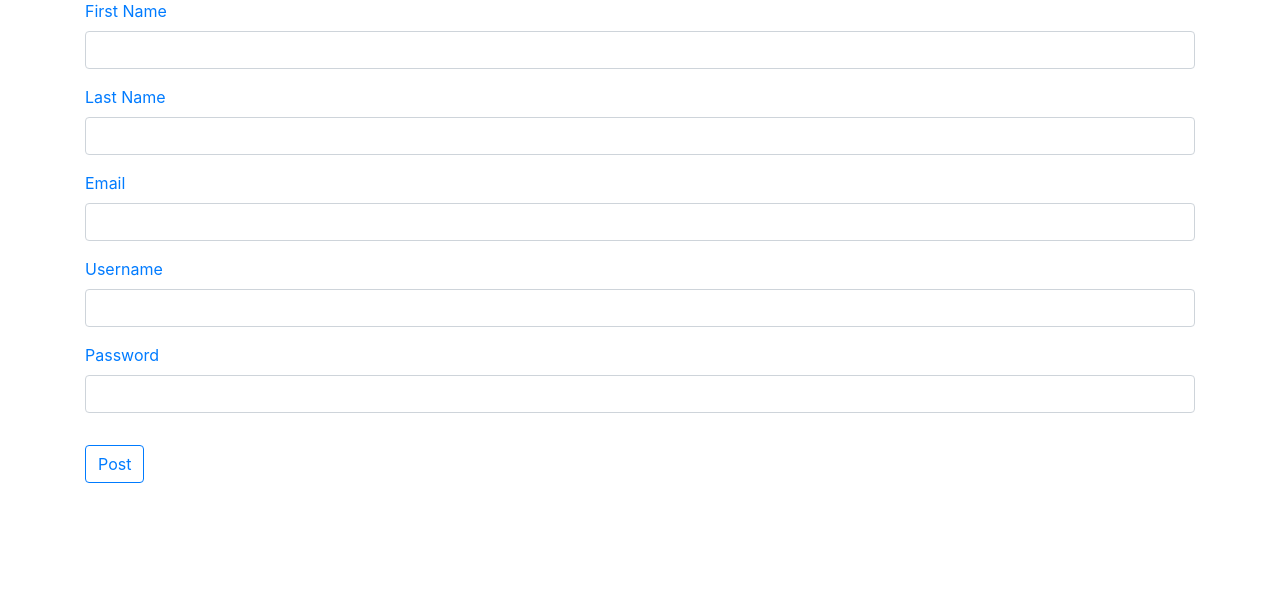
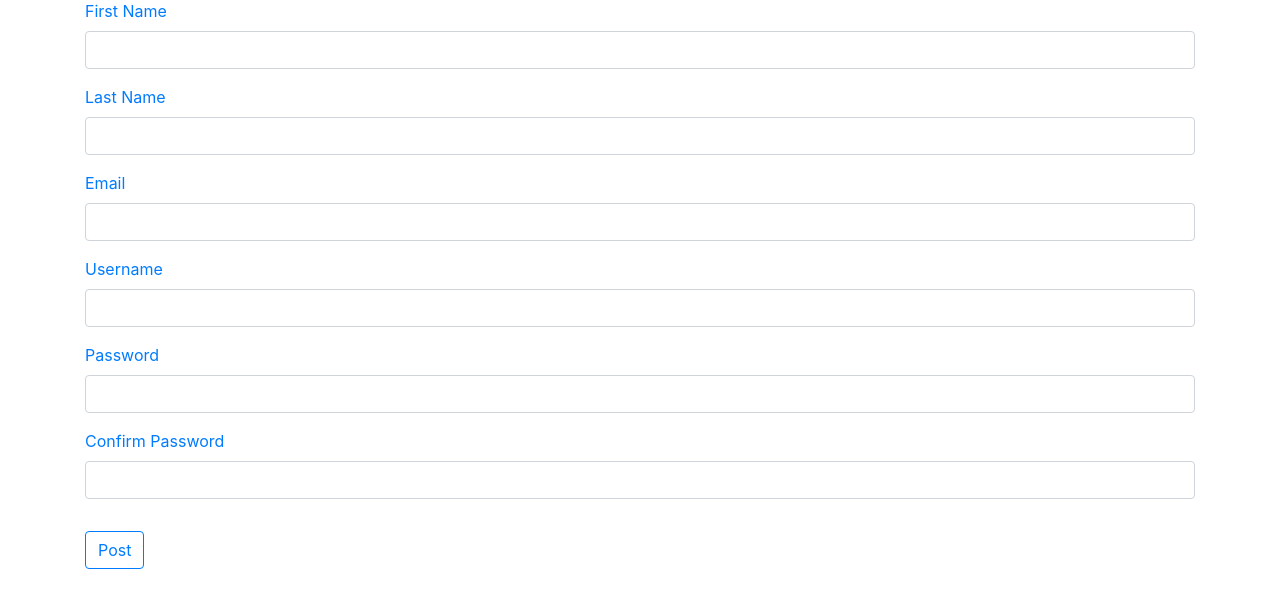
Before and after one commit to danielc92/flask_forms, a Flask app: page / in a window 1280 px wide. Shown: the part 43-651 px from the top of the page. Run offline with Flask 2, Linux system fonts and the light colour scheme; some libraries are stand-ins or nearby versions.

Commit message:
Added confirm password functionality

```diff
--- a/main.py
+++ b/main.py
@@ -62,18 +62,18 @@ class someForm(FlaskForm):
 		validators.Length(min = 6, max = 20, message = "Password must be between 6-20 chars."),
 		checkPassword])
 
+	confirm_password = PasswordField('Confirm Password',
+		[validators.InputRequired(),
+		validators.EqualTo('password', message = "Passwords have to match dude.")])
+
 
 @app.route('/', methods = ['GET','POST'])
 def someform():
 
 	form = someForm()
 
-
-
 	if form.validate_on_submit():
 
-		print("Validated succesfully")
-		print(form.name.data, form.lname.data.strip().upper(), form.email.data, form.username.data, form.password.data)
 		return redirect(url_for('success'))
 
 
--- a/templates/someform.html
+++ b/templates/someform.html
@@ -62,6 +62,15 @@
             {% endfor %}
         	</div>
 
+            <div class = "form-group">
+            {{ form.confirm_password.label(class_="text-primary") }}
+            {{ form.confirm_password(class_="form-control mb-3") }}
+
+            {% for error in form.confirm_password.errors %}
+                <code class = "text-danger small">{{ error }}</code>
+            {% endfor %}
+            </div>
+
             <input class="btn btn-outline-primary mt-3" type="submit" value="Post">
         </form>
 
```
